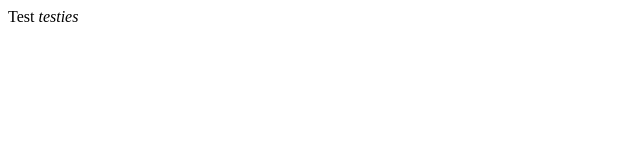
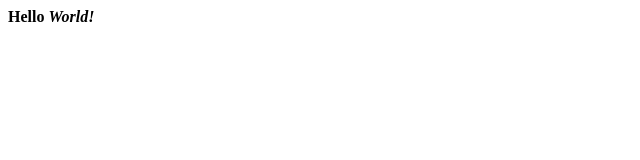
Before and after one commit to Vvaid117/git_test, a plain HTML site: page html-boilerplate/index.html in a window 1280 px wide. Shown: the full height of the page, 0-640 px from the left. Drawn offline with Linux system fonts and the light colour scheme.

Commit message:
adjusted body

```diff
--- a/html-boilerplate/index.html
+++ b/html-boilerplate/index.html
@@ -5,6 +5,6 @@
         <title>My First Webpage</title>
     </head>
     <body>
-        Test <em>testies</em>
+       <b>Hello <em>World!</em></b>
     </body>
 </html>
```
